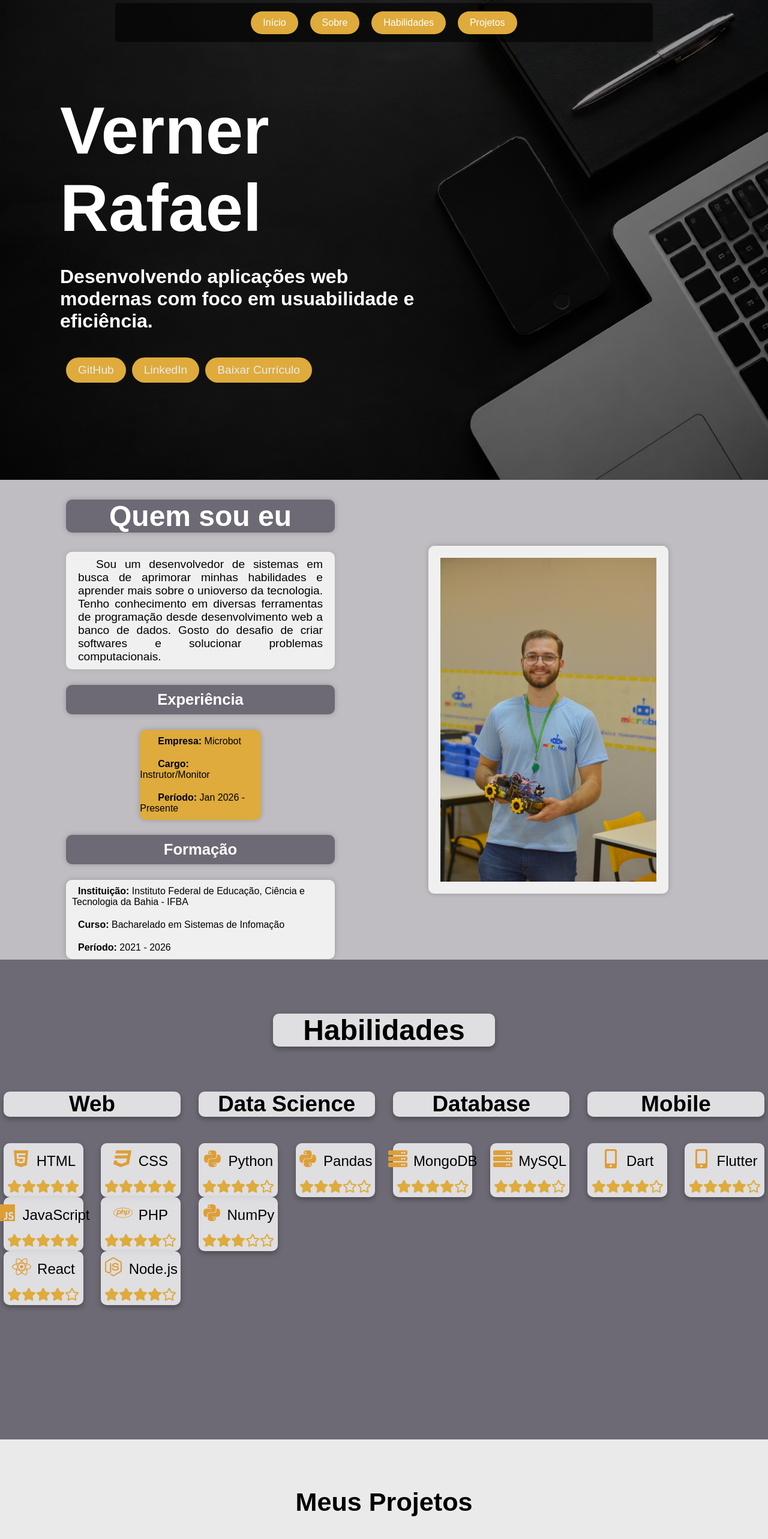
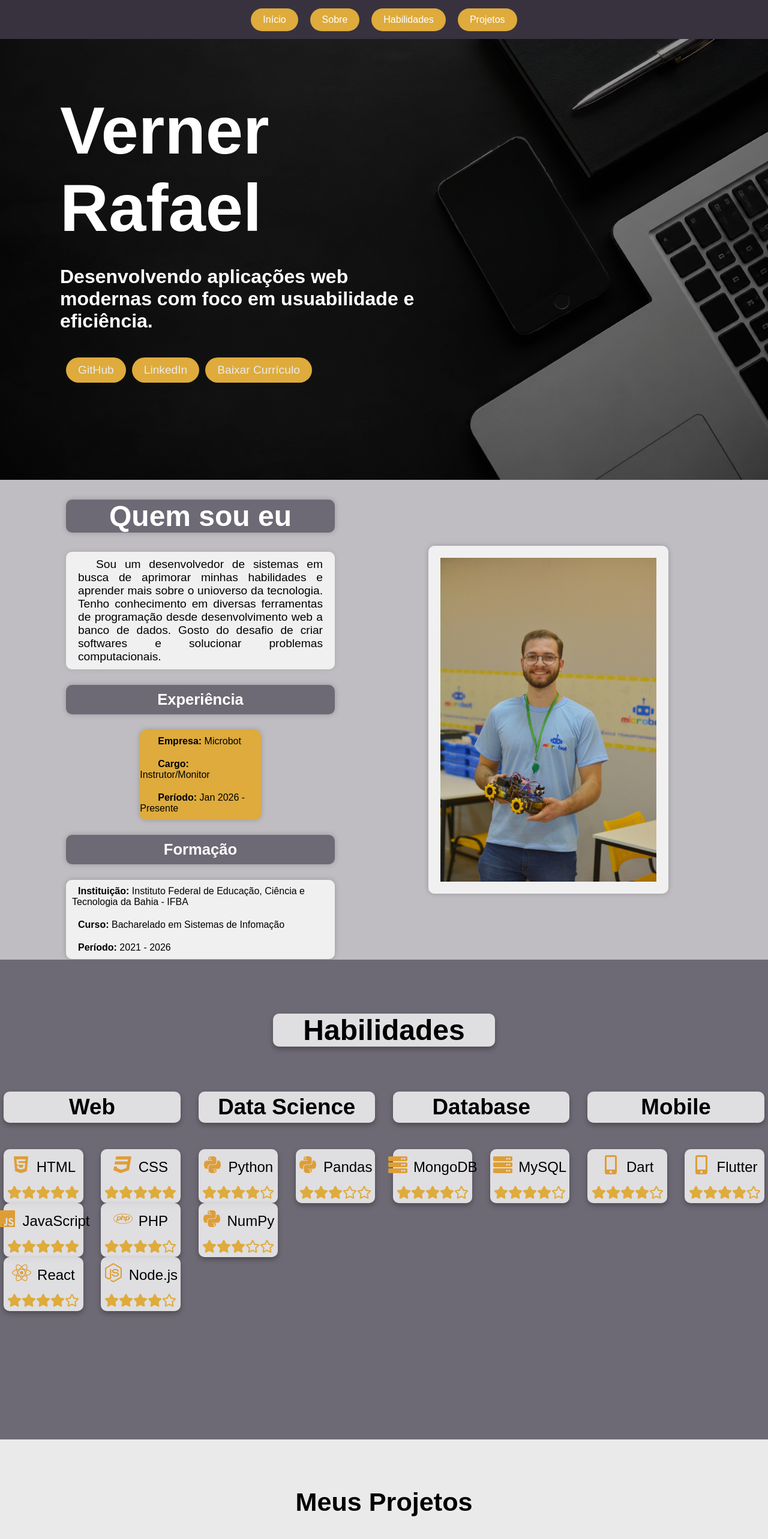
Before and after one commit to rafaelVerner/MeuPortfolio, a React (Vite) app: page / in a window 1280 px wide. Shown: the top 2566 px of the page at 60% size. Built offline with nearby package versions, Linux system fonts and the light colour scheme.

Commit message:
update: novvo estilo para o navbar

```diff
--- a/src/components/Navbar/Navbar.css
+++ b/src/components/Navbar/Navbar.css
@@ -2,14 +2,11 @@
     padding: 5px 0;
     display: flex;
     align-items: center;
-    width: 70vw;
+    width: 100%;
     height: 55px;
-    background-color:rgba(0, 0, 0, 0.6);
-    border-radius: 5px;
+    background-color:#37323E;
     position: fixed;
     z-index: 100;
-    top: 5px;
-    left: 15%;
 }
 
 .Links {
--- a/src/components/Skills/Skills.css
+++ b/src/components/Skills/Skills.css
@@ -23,7 +23,7 @@
 
 .Skills-Container{
     width: 100%;
-    height: 100%;
+    min-height: 100%;
     display: flex;
     justify-content: center;
     gap: 30px;
@@ -45,6 +45,7 @@
     background-color: #ffffffc7;
     border-radius: 10px;
     box-shadow: 0 4px 8px rgba(0, 0, 0, 0.3);
+    padding: 5px 0;
 }
 
 .Skills-List .Card-Content{
@@ -67,6 +68,7 @@
 .Skill-Card:hover{
     transform: scale(1.10);
     transition: transform 0.1s ease-in-out;
+    box-shadow: 0 4px 8px rgba(0, 0, 0, 0.5);
 }
 
 .Card-Header{
@@ -100,18 +102,23 @@
 
 
 @media (max-width: 1080px){
-    .Skills .Header h1{
-        margin-top: 30px;
+    .Skills .Header{
+        margin-top: 90px;
     }
     .Skills-List{
         width: 40%;
     }
+    .Skills-List .List-Header h1{
+        font-size: 3rem;
+    }
     .Skills-Container{
-        flex-wrap: wrap;
+        flex-direction: column;
+        align-items: center;
         padding-bottom: 50px;
         margin-top: 10px;
     }
     .Skill-Card{
+        margin: 10px 0 ;
         width: 100%;
 
     }
--- a/src/components/Skills/Skills.jsx
+++ b/src/components/Skills/Skills.jsx
@@ -12,7 +12,7 @@ function Skills() {
                 {skillsData.map((skillData, index)=>{
                     return (
                     <div className="Skills-List" key={index}>
-                        <div className= "list-Header">
+                        <div className= "List-Header">
                             <h1>{skillData.type}</h1>
                         </div>
                         <div className="Card-Content">
```
